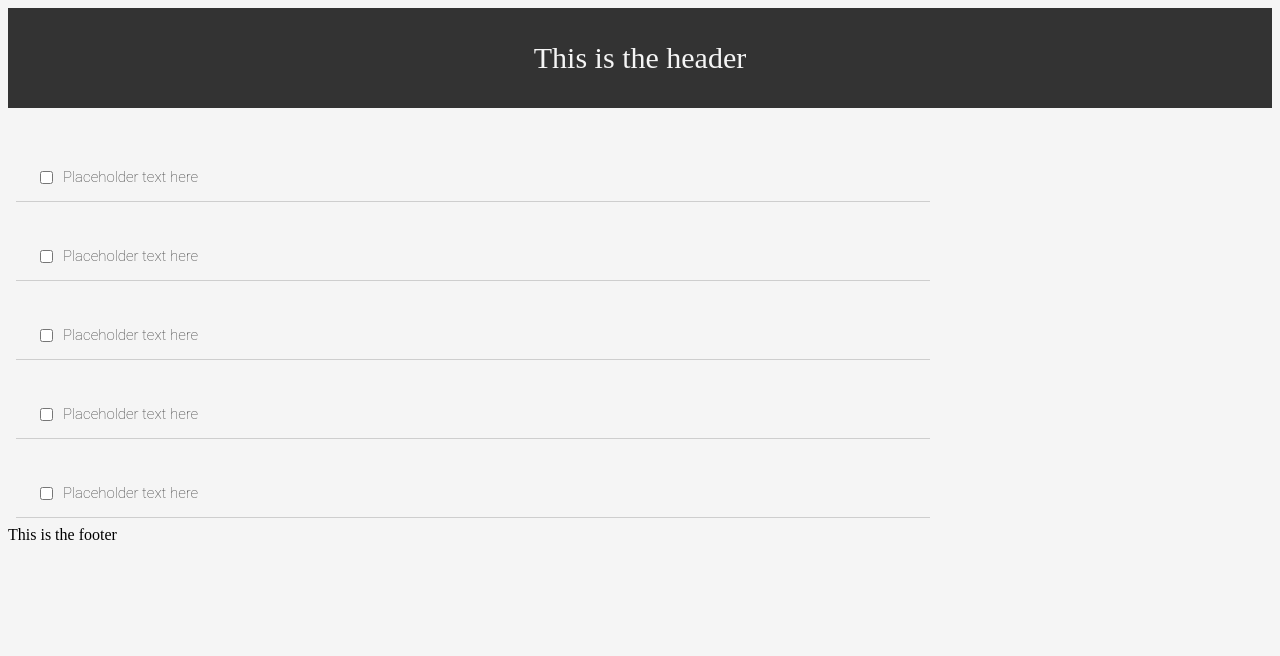
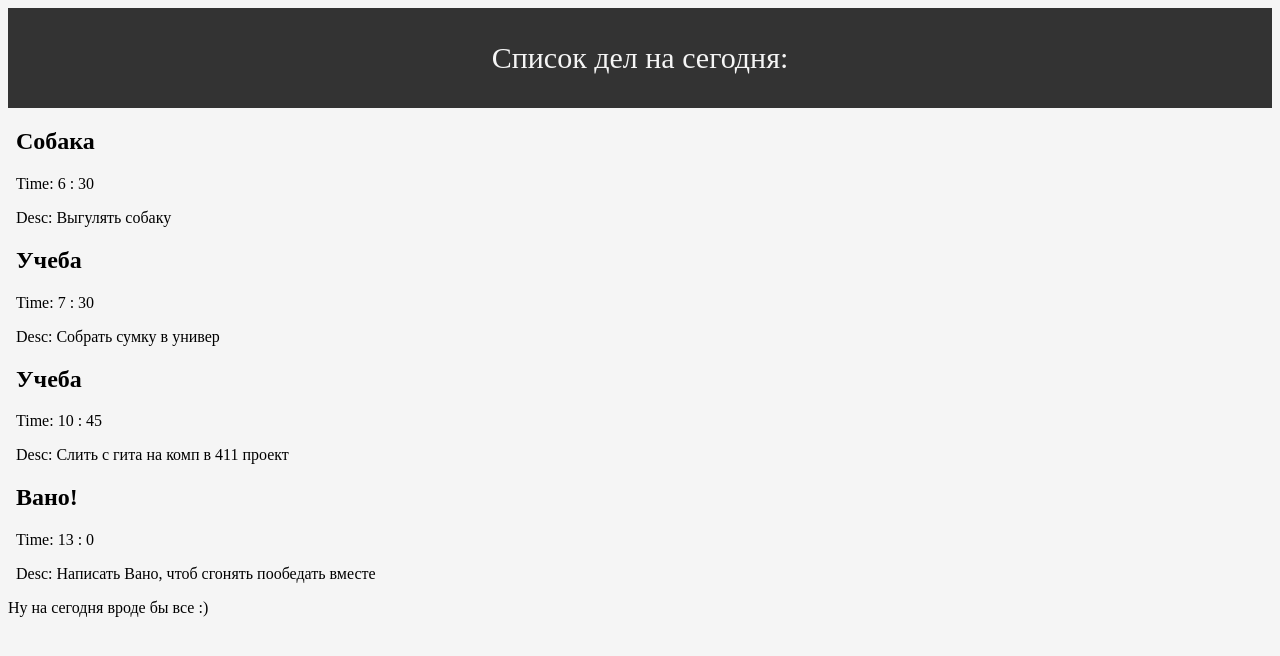
Before and after one commit to zow1e2k/third-web-app, a React (Create React App) app in the folder react-app/: page / in a window 1280 px wide. Shown: the top 656 px of the page. Built offline with nearby package versions, Linux system fonts and the light colour scheme.

Commit message:
StaticList

```diff
--- a/react-app/src/components/Footer.js
+++ b/react-app/src/components/Footer.js
@@ -4,7 +4,7 @@ import "./Footer.css";
 function Footer() {
     return (
         <footer>
-            This is the footer
+            Ну на сегодня вроде бы все :)
         </footer>
     );
 }
--- a/react-app/src/components/Header.js
+++ b/react-app/src/components/Header.js
@@ -4,7 +4,7 @@ import "./Header.css";
 function Header() {
     return (
         <header className="navbar">
-            This is the header
+            Список дел на сегодня:
         </header>
     );
 }
--- a/react-app/src/components/Main.js
+++ b/react-app/src/components/Main.js
@@ -1,15 +1,16 @@
 import React from "react";
 import "./Main.css";
-import List from "../items/List";
+import Item from "../items/Item";
+import items from "../items/ItemList";
 
 function Main() {
+    const x = items.map(
+        item => <Item key={item.id} x={item}/>
+    );
+
     return (
         <body>
-            <List />
-            <List />
-            <List />
-            <List />
-            <List />
+            {x}
         </body>
     );
 }
--- /dev/null
+++ b/react-app/src/items/Item.js
@@ -0,0 +1,13 @@
+import React from "react"
+
+function Item(id) {
+    return (
+        <div>
+            <h2 color="#3AC1EF">{id.x.name}</h2>
+            <p>Time: {id.x.hour} : {id.x.min}</p>
+            <p>Desc: {id.x.description}</p>
+        </div>
+    );
+}
+
+export default Item
--- /dev/null
+++ b/react-app/src/items/ItemList.js
@@ -0,0 +1,32 @@
+const itemList = [
+    {
+        id: "1",
+        name: "Собака",
+        hour: 6,
+        min: 30,
+        description: "Выгулять собаку"
+    },
+    {
+        id: "2",
+        name: "Учеба",
+        hour: 7,
+        min: 30,
+        description: "Собрать сумку в универ"
+    },
+    {
+        id: "3",
+        name: "Учеба",
+        hour: 10,
+        min: 45,
+        description: "Слить с гита на комп в 411 проект"
+    },
+    {
+        id: "4",
+        name: "Вано!",
+        hour: 13,
+        min: 0,
+        description: "Написать Вано, чтоб сгонять пообедать вместе"
+    }
+]
+
+export default itemList
--- a/react-app/src/items/List.js
+++ /dev/null
@@ -1,12 +0,0 @@
-import React from "react";
-
-function List() {
-    return (
-        <div className="list-item">
-            <input type="checkbox" />
-            <p>Placeholder text here</p>
-        </div>
-    );
-}
-
-export default List
```
